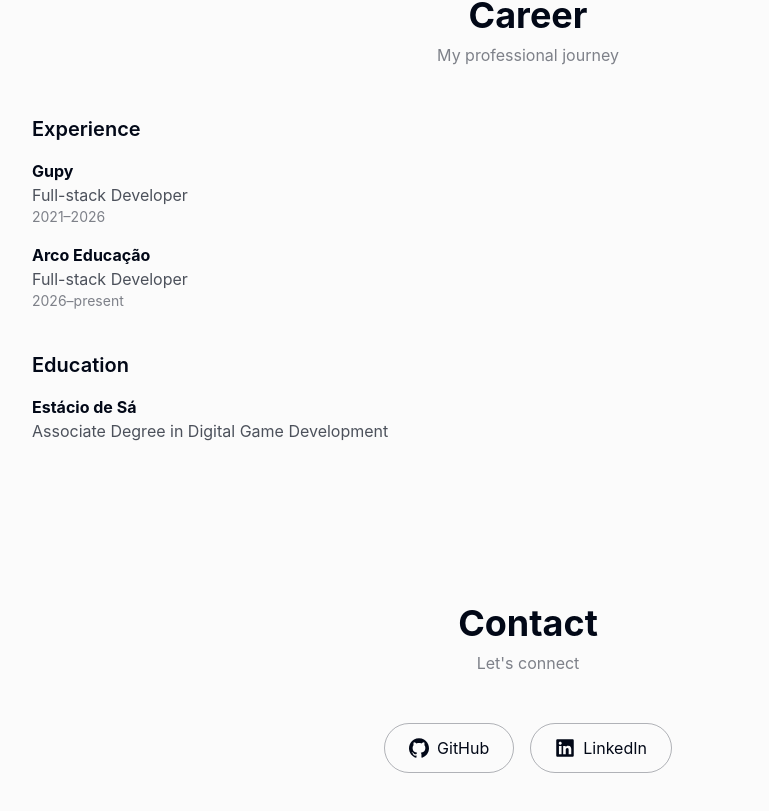
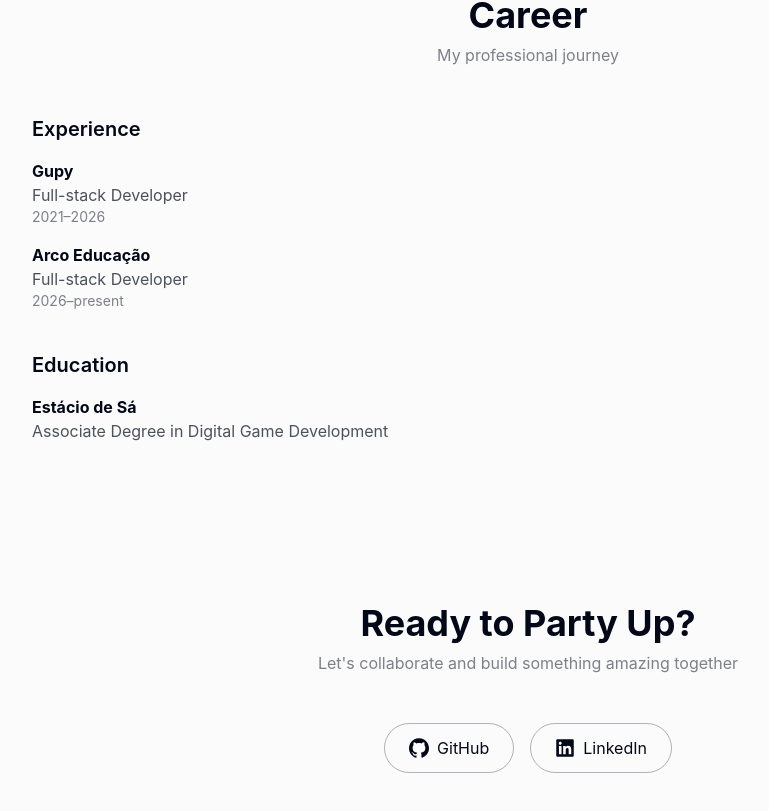
Before and after one commit to pradokez/portfolio, a React (Vite) app: page / in a window 1280 px wide. Shown: the part 1545-2356 px from the top of the page, without its empty margins (112-881 px from the left). Built offline with nearby package versions, Linux system fonts and the light colour scheme.

Commit message:
feat(content): add profile meta fields and update contact section copy

```diff
--- a/src/content/en.ts
+++ b/src/content/en.ts
@@ -2,6 +2,9 @@ export interface SiteContent {
   profile: {
     name: string
     bio: string
+    location: string
+    field: string
+    birthDate: string
   }
   nav: {
     links: string[]
@@ -27,6 +30,7 @@ export interface SiteContent {
     subheading: string
     github: { label: string; url: string }
     linkedin: { label: string; url: string }
+    email: { label: string; url: string }
   }
 }
 
@@ -34,6 +38,9 @@ const content: SiteContent = {
   profile: {
     name: 'Keziah Prado',
     bio: 'Front-end specialist with backend skills, crafting digital experiences from Brazil 🇧🇷 with a passion for game development.',
+    location: 'Recife, Brazil',
+    field: 'Game Development',
+    birthDate: '1998-04-09',
   },
   nav: {
     links: [],
@@ -60,10 +67,11 @@ const content: SiteContent = {
     ],
   },
   contact: {
-    heading: 'Contact',
-    subheading: "Let's connect",
+    heading: 'Ready to Party Up?',
+    subheading: "Let's collaborate and build something amazing together",
     github: { label: 'GitHub', url: 'https://github.com/pradokez' },
     linkedin: { label: 'LinkedIn', url: 'https://www.linkedin.com/in/keziahprado/' },
+    email: { label: 'Send Message', url: 'mailto:pradokeziah@gmail.com' },
   },
 }
 
```
